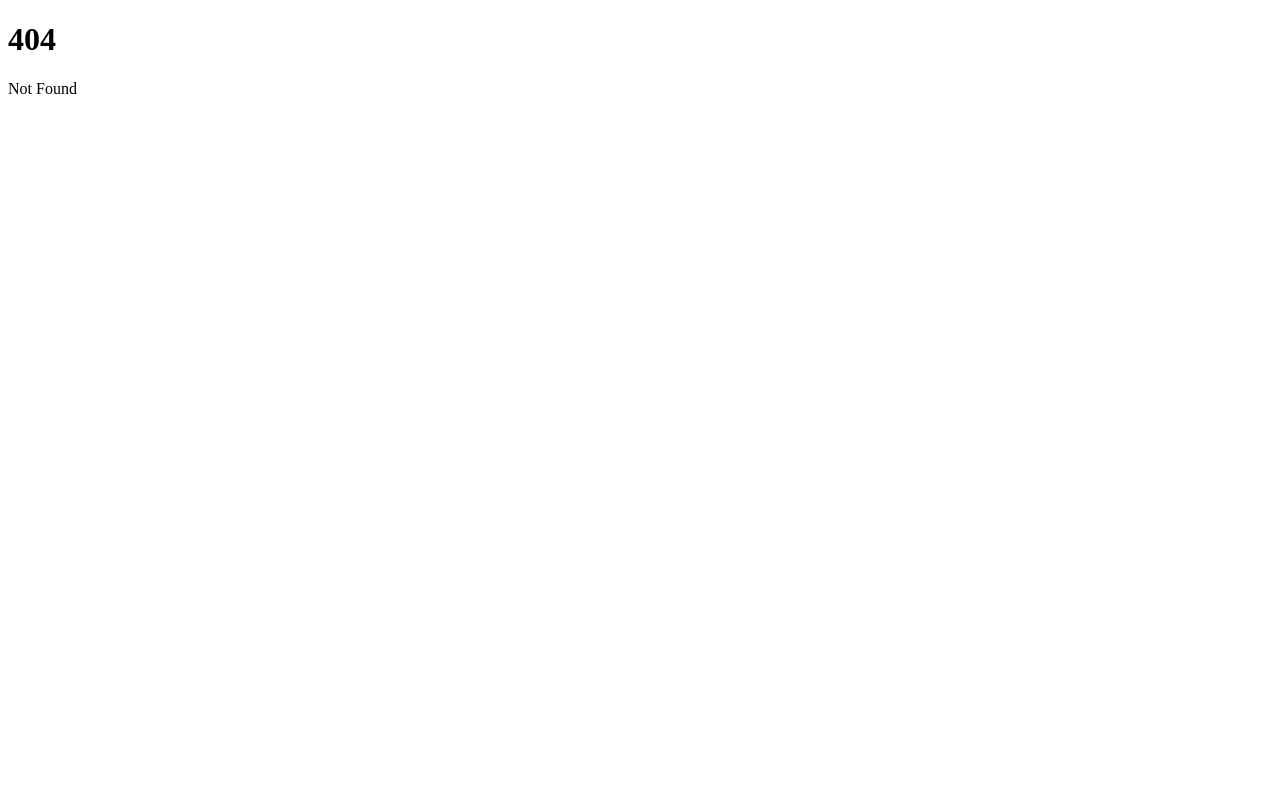
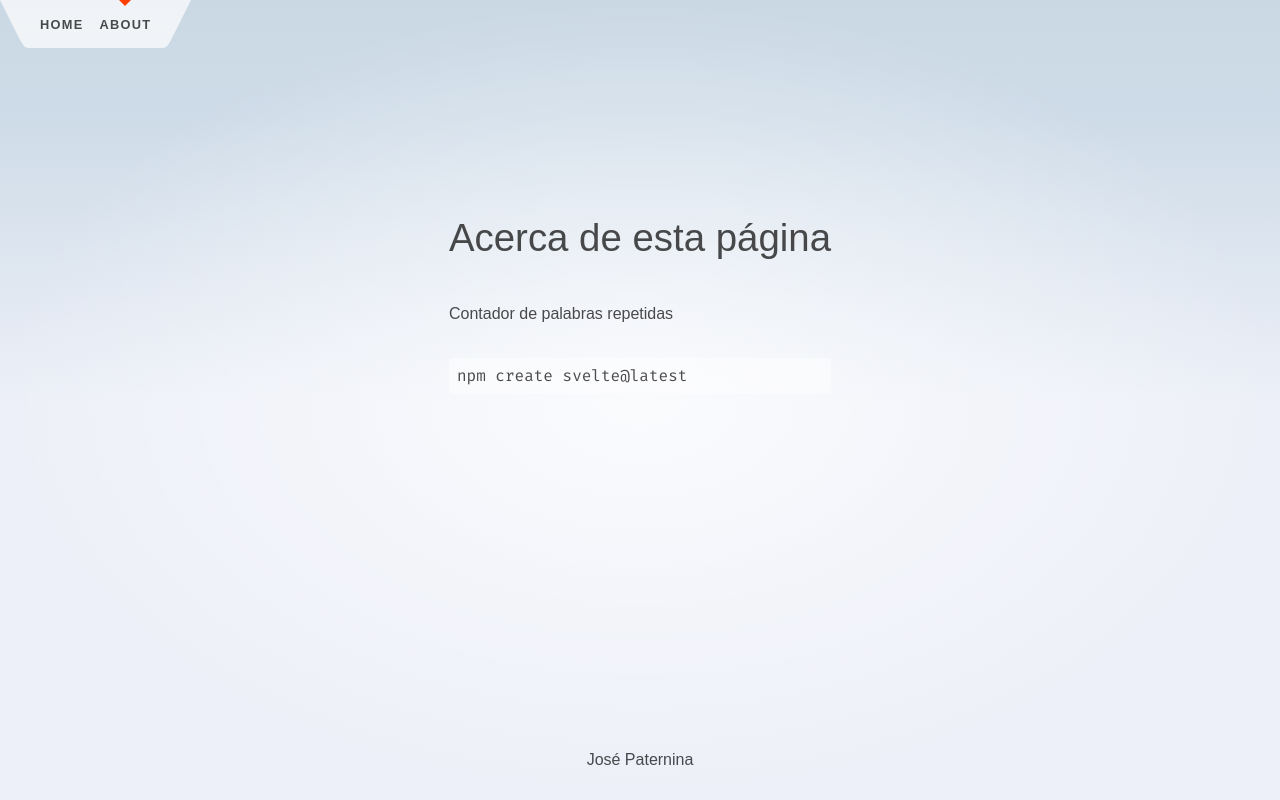
Before and after one commit to JosePater/word-games, a SvelteKit app: page /acercade in a window 1280 px wide. Before the commit this address had no page. Built offline with nearby package versions, Linux system fonts and the light colour scheme.

Commit message:
feat(SvelteKit): SvelteKit basic structure

```diff
--- a/package.json
+++ b/package.json
@@ -1,13 +1,14 @@
 {
-	"name": "word-games",
+	"name": "sveltekit-game",
 	"version": "0.0.1",
-	"private": true,
 	"scripts": {
 		"dev": "vite dev",
 		"build": "vite build",
 		"preview": "vite preview"
 	},
 	"devDependencies": {
+		"@fontsource/fira-mono": "^4.5.10",
+		"@neoconfetti/svelte": "^1.0.0",
 		"@sveltejs/adapter-auto": "^2.0.0",
 		"@sveltejs/kit": "^1.20.4",
 		"svelte": "^4.0.5",
--- a/src/lib/index.js
+++ /dev/null
@@ -1 +0,0 @@
-// place files you want to import through the `$lib` alias in this folder.
--- /dev/null
+++ b/src/routes/+error.svelte
@@ -0,0 +1 @@
+<h1>Página no encontrada</h1>
--- /dev/null
+++ b/src/routes/+layout.svelte
@@ -0,0 +1,50 @@
+<script>
+	import Header from './Header.svelte';
+	import './styles.css';
+</script>
+
+<div class="app">
+	<Header />
+
+	<main>
+		<slot />
+	</main>
+
+	<footer>
+		<p>José Paternina</p>
+	</footer>
+</div>
+
+<style>
+	.app {
+		display: flex;
+		flex-direction: column;
+		min-height: 100vh;
+	}
+
+	main {
+		flex: 1;
+		display: flex;
+		flex-direction: column;
+		padding: 1rem;
+		width: 100%;
+		max-width: 64rem;
+		margin: 0 auto;
+		box-sizing: border-box;
+	}
+
+	footer {
+		display: flex;
+		flex-direction: column;
+		justify-content: center;
+		align-items: center;
+		padding: 12px;
+	}
+
+
+	@media (min-width: 480px) {
+		footer {
+			padding: 12px 0;
+		}
+	}
+</style>
--- /dev/null
+++ b/src/routes/+page.js
@@ -0,0 +1,3 @@
+// since there's no dynamic data here, we can prerender
+// it so that it gets served as a static asset in production
+export const prerender = true;
--- a/src/routes/+page.svelte
+++ b/src/routes/+page.svelte
@@ -1,2 +1,27 @@
-<h1>Welcome to SvelteKit</h1>
-<p>Visit <a href="https://kit.svelte.dev">kit.svelte.dev</a> to read the documentation</p>
+<script>
+
+</script>
+
+<svelte:head>
+	<title>Home</title>
+	<meta name="description" content="Svelte demo app" />
+</svelte:head>
+
+<section>
+	<h1>BIENVENIDOS</h1>
+</section>
+
+<style>
+	section {
+		display: flex;
+		flex-direction: column;
+		justify-content: center;
+		align-items: center;
+		flex: 0.6;
+	}
+
+	h1 {
+		width: 100%;
+	}
+
+</style>
--- /dev/null
+++ b/src/routes/Header.svelte
@@ -0,0 +1,94 @@
+<script>
+	import { page } from '$app/stores';
+</script>
+
+<header>
+	<nav>
+		<svg viewBox="0 0 2 3" aria-hidden="true">
+			<path d="M0,0 L1,2 C1.5,3 1.5,3 2,3 L2,0 Z" />
+		</svg>
+		<ul>
+			<li aria-current={$page.url.pathname === '/' ? 'page' : undefined}>
+				<a href="/">Home</a>
+			</li>
+			<li aria-current={$page.url.pathname === '/acercade' ? 'page' : undefined}>
+				<a href="/acercade">About</a>
+			</li>
+		</ul>
+		<svg viewBox="0 0 2 3" aria-hidden="true">
+			<path d="M0,0 L0,3 C0.5,3 0.5,3 1,2 L2,0 Z" />
+		</svg>
+	</nav>
+</header>
+
+<style>
+	header {
+		display: flex;
+		justify-content: space-between;
+	}
+
+
+	nav {
+		display: flex;
+		justify-content: center;
+		--background: rgba(255, 255, 255, 0.7);
+	}
+
+	svg {
+		width: 2em;
+		height: 3em;
+		display: block;
+	}
+
+	path {
+		fill: var(--background);
+	}
+
+	ul {
+		position: relative;
+		padding: 0;
+		margin: 0;
+		height: 3em;
+		display: flex;
+		justify-content: center;
+		align-items: center;
+		list-style: none;
+		background: var(--background);
+		background-size: contain;
+	}
+
+	li {
+		position: relative;
+		height: 100%;
+	}
+
+	li[aria-current='page']::before {
+		--size: 6px;
+		content: '';
+		width: 0;
+		height: 0;
+		position: absolute;
+		top: 0;
+		left: calc(50% - var(--size));
+		border: var(--size) solid transparent;
+		border-top: var(--size) solid var(--color-theme-1);
+	}
+
+	nav a {
+		display: flex;
+		height: 100%;
+		align-items: center;
+		padding: 0 0.5rem;
+		color: var(--color-text);
+		font-weight: 700;
+		font-size: 0.8rem;
+		text-transform: uppercase;
+		letter-spacing: 0.1em;
+		text-decoration: none;
+		transition: color 0.2s linear;
+	}
+
+	a:hover {
+		color: var(--color-theme-1);
+	}
+</style>
--- /dev/null
+++ b/src/routes/acercade/+page.js
@@ -0,0 +1,9 @@
+import { dev } from '$app/environment';
+
+// we don't need any JS on this page, though we'll load
+// it in dev so that we get hot module replacement
+export const csr = dev;
+
+// since there's no dynamic data here, we can prerender
+// it so that it gets served as a static asset in production
+export const prerender = true;
--- /dev/null
+++ b/src/routes/acercade/+page.svelte
@@ -0,0 +1,15 @@
+<svelte:head>
+	<title>Acercade</title>
+	<meta name="description" content="About this app" />
+</svelte:head>
+
+<div class="text-column">
+	<h1>Acerca de esta página</h1>
+
+	<p>
+		Contador de palabras repetidas
+	</p>
+
+	<pre>npm create svelte@latest</pre>
+
+</div>
--- /dev/null
+++ b/src/routes/styles.css
@@ -0,0 +1,107 @@
+@import '@fontsource/fira-mono';
+
+:root {
+	--font-body: Arial, -apple-system, BlinkMacSystemFont, 'Segoe UI', Roboto, Oxygen, Ubuntu,
+		Cantarell, 'Open Sans', 'Helvetica Neue', sans-serif;
+	--font-mono: 'Fira Mono', monospace;
+	--color-bg-0: rgb(202, 216, 228);
+	--color-bg-1: hsl(209, 36%, 86%);
+	--color-bg-2: hsl(224, 44%, 95%);
+	--color-theme-1: #ff3e00;
+	--color-theme-2: #4075a6;
+	--color-text: rgba(0, 0, 0, 0.7);
+	--column-width: 42rem;
+	--column-margin-top: 4rem;
+	font-family: var(--font-body);
+	color: var(--color-text);
+}
+
+body {
+	min-height: 100vh;
+	margin: 0;
+	background-attachment: fixed;
+	background-color: var(--color-bg-1);
+	background-size: 100vw 100vh;
+	background-image: radial-gradient(
+			50% 50% at 50% 50%,
+			rgba(255, 255, 255, 0.75) 0%,
+			rgba(255, 255, 255, 0) 100%
+		),
+		linear-gradient(180deg, var(--color-bg-0) 0%, var(--color-bg-1) 15%, var(--color-bg-2) 50%);
+}
+
+h1,
+h2,
+p {
+	font-weight: 400;
+}
+
+p {
+	line-height: 1.5;
+}
+
+a {
+	color: var(--color-theme-1);
+	text-decoration: none;
+}
+
+a:hover {
+	text-decoration: underline;
+}
+
+h1 {
+	font-size: 2rem;
+	text-align: center;
+}
+
+h2 {
+	font-size: 1rem;
+}
+
+pre {
+	font-size: 16px;
+	font-family: var(--font-mono);
+	background-color: rgba(255, 255, 255, 0.45);
+	border-radius: 3px;
+	box-shadow: 2px 2px 6px rgb(255 255 255 / 25%);
+	padding: 0.5em;
+	overflow-x: auto;
+	color: var(--color-text);
+}
+
+.text-column {
+	display: flex;
+	max-width: 48rem;
+	flex: 0.6;
+	flex-direction: column;
+	justify-content: center;
+	margin: 0 auto;
+}
+
+input,
+button {
+	font-size: inherit;
+	font-family: inherit;
+}
+
+button:focus:not(:focus-visible) {
+	outline: none;
+}
+
+@media (min-width: 720px) {
+	h1 {
+		font-size: 2.4rem;
+	}
+}
+
+.visually-hidden {
+	border: 0;
+	clip: rect(0 0 0 0);
+	height: auto;
+	margin: 0;
+	overflow: hidden;
+	padding: 0;
+	position: absolute;
+	width: 1px;
+	white-space: nowrap;
+}
```
Also changed, not shown: static/robots.txt (added), 2 other files (tests, documents, lock files or other folders).
